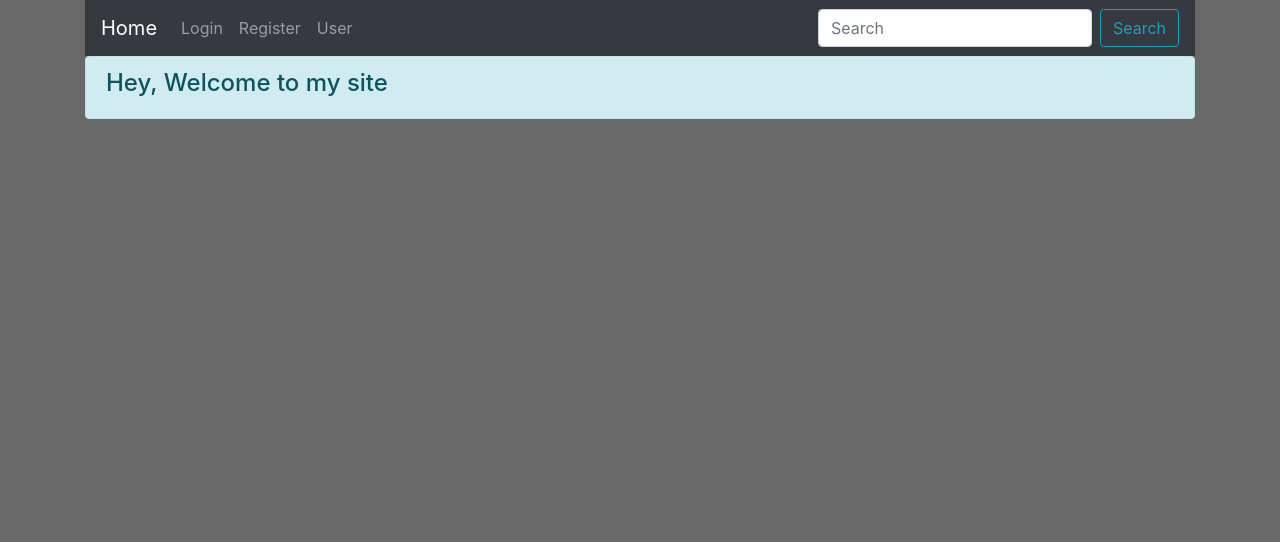
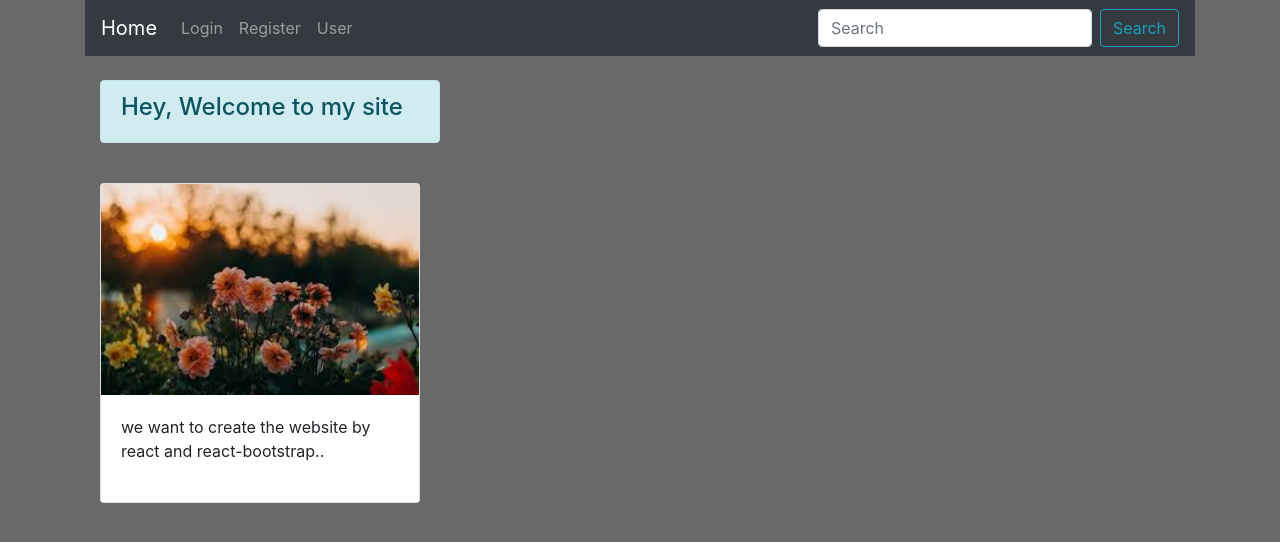
Before and after one commit to zaraco/react-authentication-api, a React (Create React App) app: page /home in a window 1280 px wide. Shown: the top 542 px of the page. Built offline with nearby package versions, Linux system fonts and the light colour scheme.

Commit message:
style of my site improved

```diff
--- a/src/Component/Home.js
+++ b/src/Component/Home.js
@@ -1,6 +1,5 @@
 import React, {Component} from "react";
-import {Alert} from "react-bootstrap";
-import {AlertHeading} from "react-bootstrap/Alert";
+import {Alert, Container,Row, Col, Card} from "react-bootstrap";
 
 
 class Home extends Component {
@@ -11,18 +10,33 @@ class Home extends Component {
 
     render() {
         return (
-            <>
+            <div>
 
+                <Container>
+                    <Row>
+                        <Col xs={6} md={4}>
+                            <br/>
                             <Alert variant="info">
-                        <Alert.Heading>Hey, Welcome to my site</Alert.Heading>
+                                <Alert.Heading> Hey, Welcome to my site </Alert.Heading>
                             </Alert>
-
-
-            </>
-
+                            <br/>
+                            <Card style={{ width: '20rem', height: '20rem' }}>
+                                <Card.Img variant="top" src="download.jpeg" />
+                                <Card.Body>
+                                    <Card.Text>
+                                        we want to create the website by react and react-bootstrap..
+                                    </Card.Text>
+                                </Card.Body>
+                            </Card>
+                            <br/>
+                        </Col>
+                        </Row>
+                        </Container>
+            </div>
 
     );
     }
         }
 
+
     export default Home;
```
Also changed, not shown: public/download.jpeg (added). Lines whose indentation alone changed are shown as unchanged.
